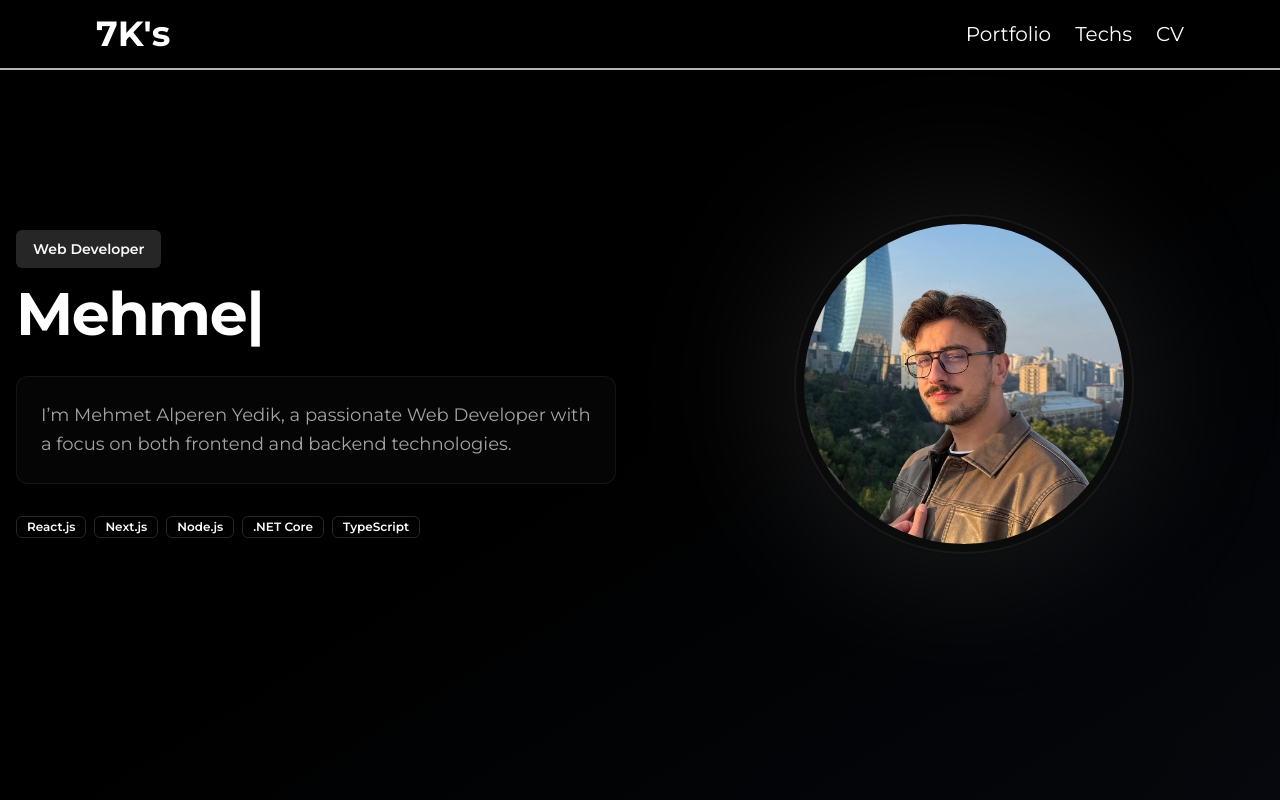
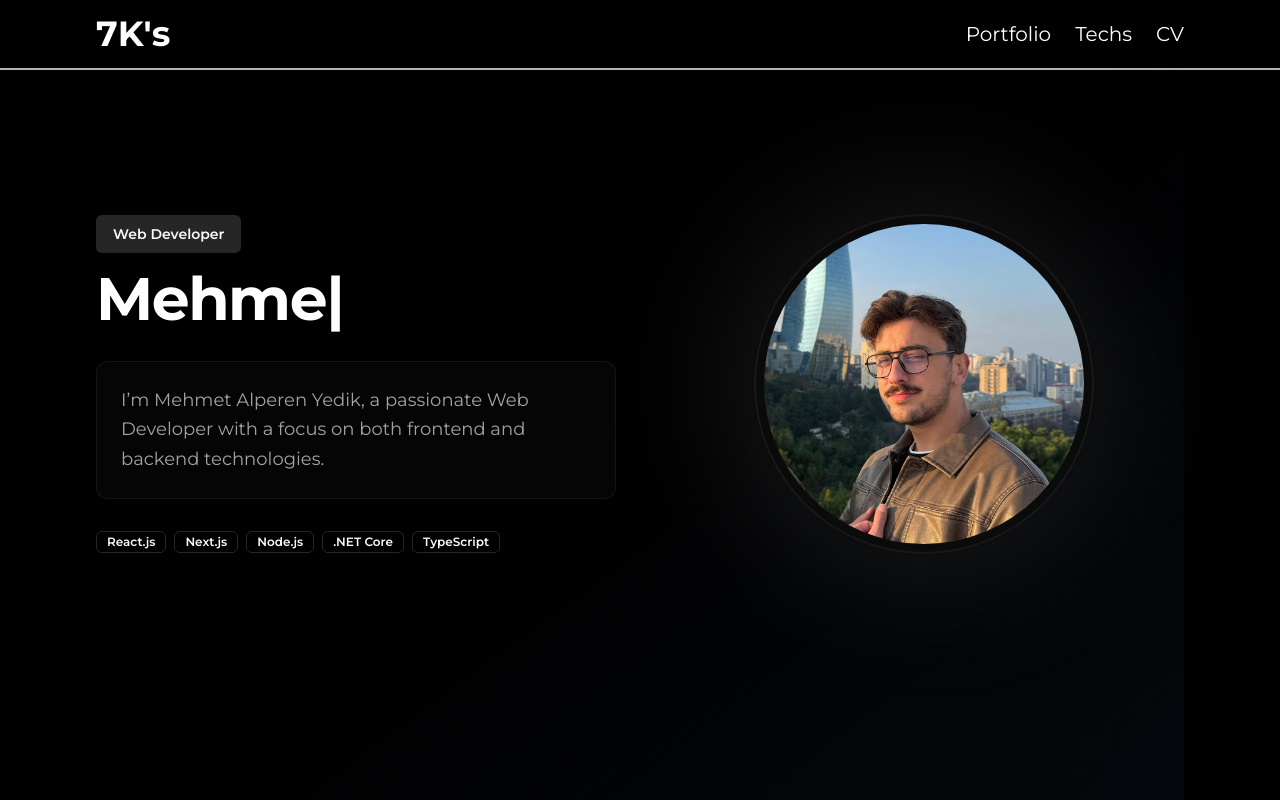
Before and after one commit to Alperen7K/7k-web, a Next.js app: page / in a window 1280 px wide. Shown: the top 800 px of the page. Built offline with nearby package versions, Linux system fonts and the light colour scheme.

Commit message:
style: Güncellemeler yapıldı; 'Landing' bileşeninde içeriğin kapsayıcısı sadeleştirildi ve 'RootLayout' bileşeninde çocuk bileşenler için genişlik ayarları eklendi.

```diff
--- a/src/app/layout.tsx
+++ b/src/app/layout.tsx
@@ -25,7 +25,7 @@ export default function RootLayout({
      <body className={montserrat.className}>
        <div className="min-h-screen w-full overflow-x-hidden bg-black  text-white">
          <Navbar />
-     {children}
+         <div className="w-[95vw] sm:w-[85vw] mx-auto">{children}</div>
        </div>
        <Footer />
      </body>
--- a/src/components/Landing.tsx
+++ b/src/components/Landing.tsx
@@ -11,7 +11,7 @@ import landing from "../../public/home-page/cv-img.png";
 export const Landing = () => {
   return (
     <section className="relative min-h-screen w-full bg-gradient-to-br from-black via-black to-gray-900/30">
-      <div className="container mx-auto px-4 py-16">
+      <div className=" py-16">
         <div className="flex flex-col lg:flex-row items-center justify-between gap-12 min-h-[80vh]">
           {/* Sol taraf - Metin içeriği */}
           <div className="flex-1 space-y-8 text-center lg:text-left order-2 lg:order-1">
```
Lines whose indentation alone changed are shown as unchanged.
